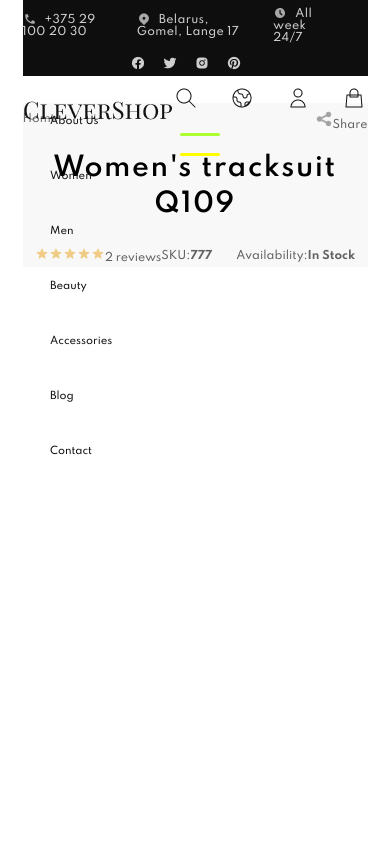
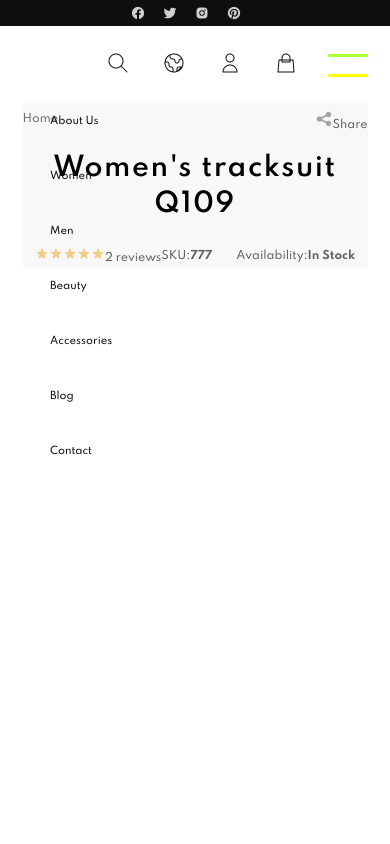
Before and after one commit to svetrima/training-shop, a React (Create React App) app: page /#/men/1 in a window 390 px wide. Shown: the top 844 px of the page. Built offline with nearby package versions, Linux system fonts and the light colour scheme.

Commit message:
fix menu for adaptive

```diff
--- a/src/Components/Navbar/Burger.css
+++ b/src/Components/Navbar/Burger.css
@@ -4,7 +4,9 @@
         height: 40px;
         cursor: pointer;
         position: relative;
-        margin-left: 10px;
+        display: flex;
+        flex-direction: column;
+        align-self: center;
     }
 
     .burger span,
--- a/src/Components/Navbar/Navbar.css
+++ b/src/Components/Navbar/Navbar.css
@@ -72,7 +72,6 @@ header {
     flex-direction: row;
     align-items: center;
 }
-
 /***MEDIA***/
 /*media---1300рх до 768рх*/
 @media screen and (min-width:991px) and (max-width:1090px) {
@@ -80,14 +79,27 @@ header {
         width: 900px;
     }
 }
+@media screen and (min-width:320px) and (max-width:691px) {
+   .nav_top__list{
+       display:none;
+   }
+}
+@media screen and (min-width:320px) and (max-width:558px) {
+    .logo{
+        display:none;
+    }
+    .bars_icon{
+        padding:25px 0;
+        margin-right:30px;
+    }
+    .nav_main__bars{
+        justify-content: flex-end;
+    }
 
+ }
 /*620*/
 @media screen and (min-width:360px) and (max-width:620px) {
-    .logo {
-        padding-bottom: 0;
-    }
-
-    li,
+      li,
     .menu-item {
         font-size: 10px;
     }
--- a/src/Components/Navbar/Navbar.js
+++ b/src/Components/Navbar/Navbar.js
@@ -29,7 +29,8 @@ function Navbar() {
 
         <nav className='nav_block'>
 
-            <div className='nav_top wrapper layouts-2-columns'>
+            <div className='nav_top'>
+                <div className='wrapper layouts-2-columns'>
                 <ul className='nav_top__list'>
                     <li><img src={Phone} alt="phone" />+375 29 100 20 30</li>
                     <li><img src={Location} alt="location" />Belarus, Gomel, Lange 17</li>
@@ -41,6 +42,7 @@ function Navbar() {
                     <li><img src={instagram} alt="inst" /></li>
                     <li><img src={pinterest} alt="pint" /></li>
                 </ul>
+                </div>
             </div>
             <div className='nav_main wrapper'>
 
--- a/src/index.css
+++ b/src/index.css
@@ -229,7 +229,7 @@ input::placeholder {
     justify-content: center;
   }
 
-  .layouts-3-columns {
+  .layouts-3-columns:not(.nav_block .layouts-3-columns) {
     justify-content: center;
   }
 
@@ -249,7 +249,7 @@ input::placeholder {
     justify-content: center;
   }
 
-  .layouts-3-columns {
+  .layouts-3-columns:not(.nav_block .layouts-3-columns) {
     justify-content: center;
   }
 
```
